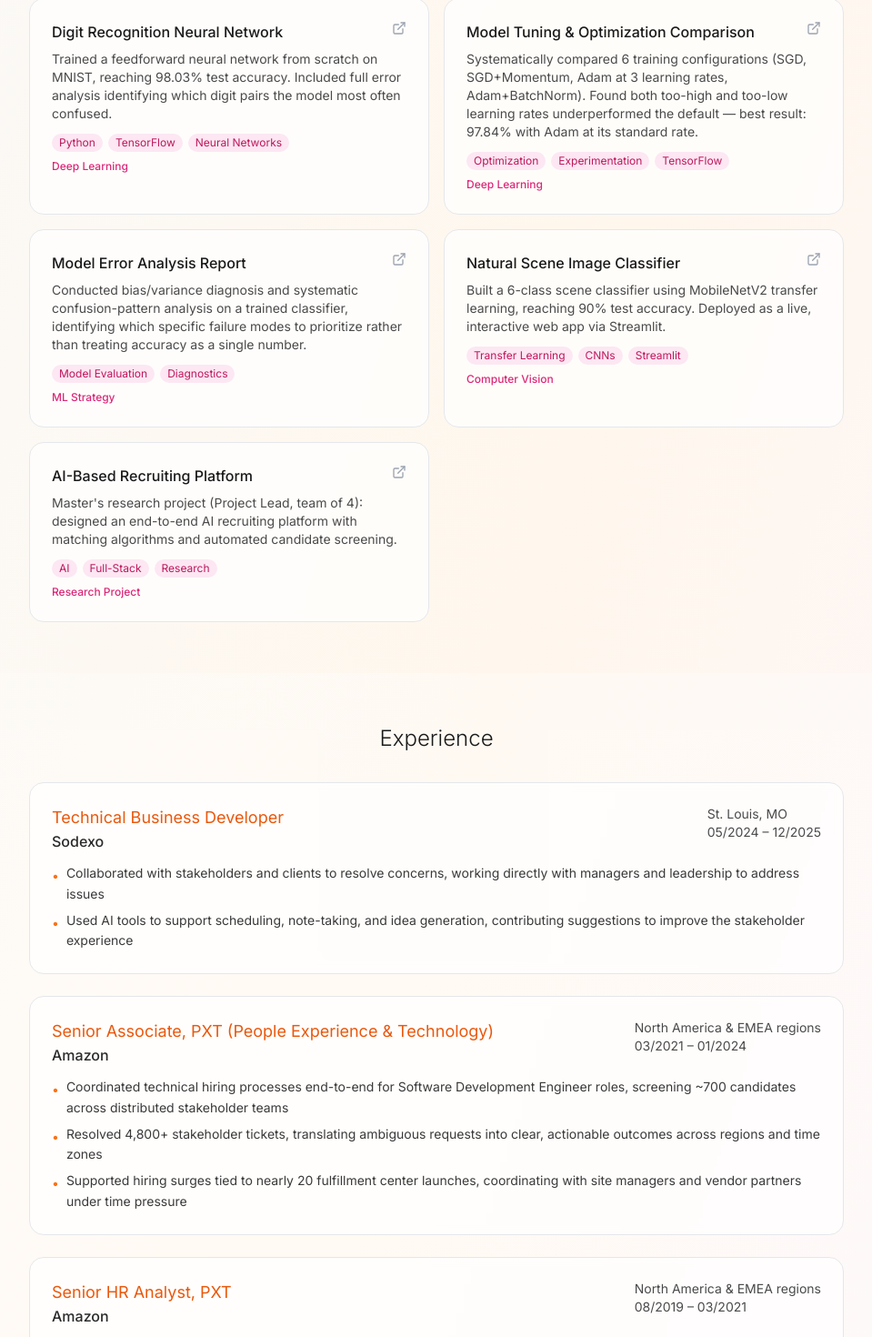
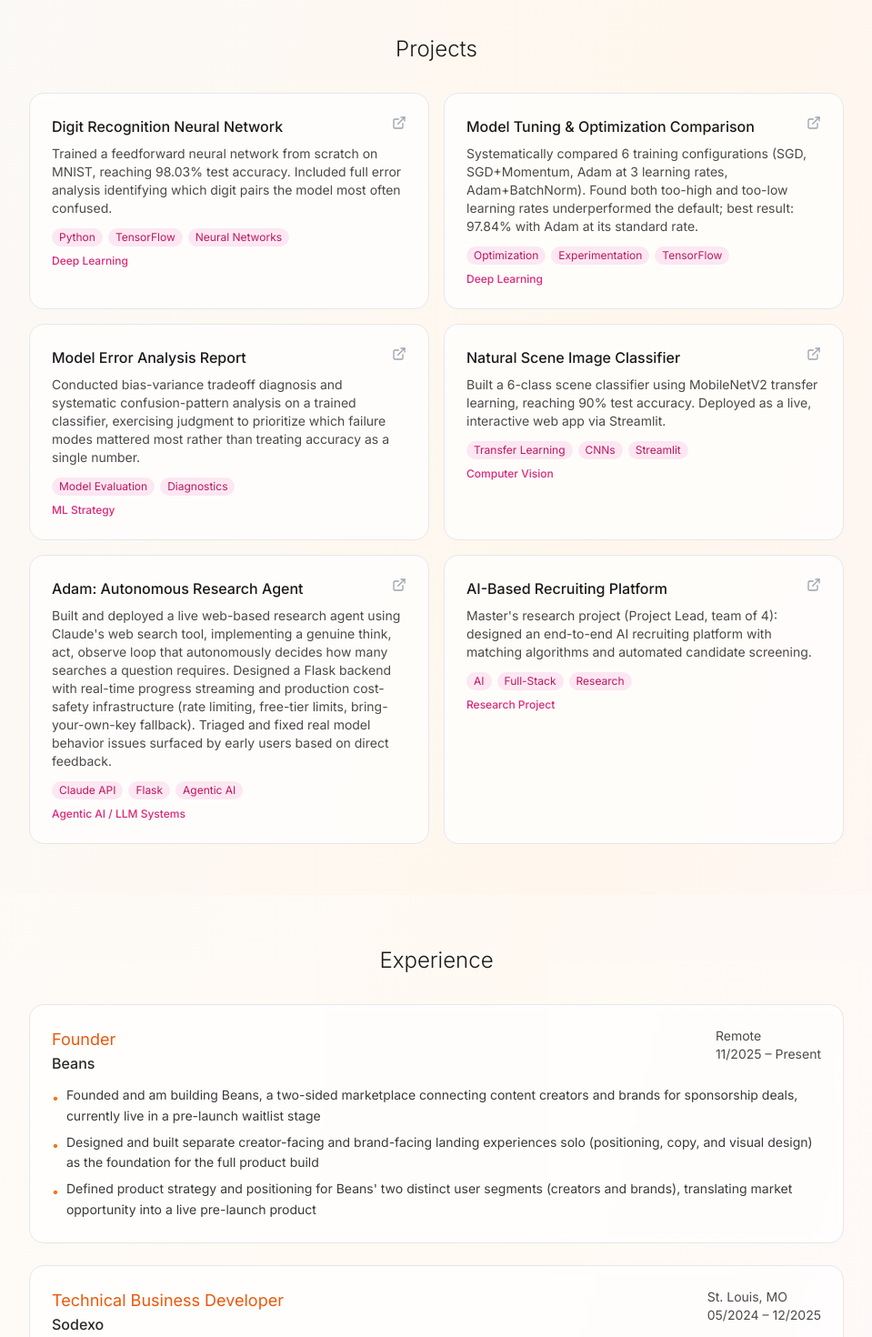
Before and after one commit to keerthishalom-git/my-portfolio, a React (Create React App) app: page / in a window 1280 px wide. Shown: the part 1148-2618 px from the top of the page at 91% size, without its empty margins (160-1119 px from the left). Built offline with nearby package versions, Linux system fonts and the light colour scheme.

Commit message:
Update App.js

```diff
--- a/src/App.js
+++ b/src/App.js
@@ -23,10 +23,22 @@ export default function Portfolio() {
   const skills = [
     { category: "AI & ML", items: ["Python", "TensorFlow / Keras", "Neural Networks", "CNNs & Transfer Learning", "RAG & LLM APIs (Claude)", "Model Evaluation & Error Analysis"] },
     { category: "Cloud", items: ["AWS (Certified Solutions Architect)"] },
-    { category: "Product & Collaboration", items: ["Cross-Functional Stakeholder Coordination", "Ambiguous Problem-Solving", "Agile/Scrum", "Roadmapping"] }
+    { category: "Product & Collaboration", items: ["Cross-Functional Stakeholder Coordination", "Ambiguous Problem-Solving", "Agile/Scrum", "Roadmapping", "Product Strategy", "Requirements Gathering", "Backlog Prioritization", "Customer Discovery"] },
+    { category: "Web Development (Coursework)", items: ["JavaScript", "React", "Node.js/Express", "MongoDB", "Jest"] }
   ];
 
   const experiences = [
+    {
+      title: "Founder",
+      company: "Beans",
+      location: "Remote",
+      period: "11/2025 – Present",
+      highlights: [
+        "Founded and am building Beans, a two-sided marketplace connecting content creators and brands for sponsorship deals, currently live in a pre-launch waitlist stage",
+        "Designed and built separate creator-facing and brand-facing landing experiences solo (positioning, copy, and visual design) as the foundation for the full product build",
+        "Defined product strategy and positioning for Beans' two distinct user segments (creators and brands), translating market opportunity into a live pre-launch product"
+      ]
+    },
     {
       title: "Technical Business Developer",
       company: "Sodexo",
@@ -43,13 +55,14 @@ export default function Portfolio() {
       location: "North America & EMEA regions",
       period: "03/2021 – 01/2024",
       highlights: [
-        "Coordinated technical hiring processes end-to-end for Software Development Engineer roles, screening ~700 candidates across distributed stakeholder teams",
+        "Evaluated Software Development Engineer candidate profiles against structured technical criteria, making advance/dispose decisions across ~700 candidates",
         "Resolved 4,800+ stakeholder tickets, translating ambiguous requests into clear, actionable outcomes across regions and time zones",
-        "Supported hiring surges tied to nearly 20 fulfillment center launches, coordinating with site managers and vendor partners under time pressure"
+        "Launched 17 fulfillment centers across North America, coordinating with site managers and vendor partners under time pressure",
+        "Gathered and translated ambiguous stakeholder requirements into clear, actionable outcomes across regions and time zones"
       ]
     },
     {
-      title: "Senior HR Analyst, PXT",
+      title: "Senior Analyst, PXT",
       company: "Amazon",
       location: "North America & EMEA regions",
       period: "08/2019 – 03/2021",
@@ -70,14 +83,14 @@ export default function Portfolio() {
     },
     {
       name: "Model Tuning & Optimization Comparison",
-      description: "Systematically compared 6 training configurations (SGD, SGD+Momentum, Adam at 3 learning rates, Adam+BatchNorm). Found both too-high and too-low learning rates underperformed the default \u2014 best result: 97.84% with Adam at its standard rate.",
+      description: "Systematically compared 6 training configurations (SGD, SGD+Momentum, Adam at 3 learning rates, Adam+BatchNorm). Found both too-high and too-low learning rates underperformed the default; best result: 97.84% with Adam at its standard rate.",
       type: "Deep Learning",
       url: "https://github.com/keerthishalom-git",
       tags: ["Optimization", "Experimentation", "TensorFlow"]
     },
     {
       name: "Model Error Analysis Report",
-      description: "Conducted bias/variance diagnosis and systematic confusion-pattern analysis on a trained classifier, identifying which specific failure modes to prioritize rather than treating accuracy as a single number.",
+      description: "Conducted bias-variance tradeoff diagnosis and systematic confusion-pattern analysis on a trained classifier, exercising judgment to prioritize which failure modes mattered most rather than treating accuracy as a single number.",
       type: "ML Strategy",
       url: "https://github.com/keerthishalom-git",
       tags: ["Model Evaluation", "Diagnostics"]
@@ -88,6 +101,13 @@ export default function Portfolio() {
       type: "Computer Vision",
       url: "https://github.com/keerthishalom-git",
       tags: ["Transfer Learning", "CNNs", "Streamlit"]
+    },
+    {
+      name: "Adam: Autonomous Research Agent",
+      description: "Built and deployed a live web-based research agent using Claude's web search tool, implementing a genuine think, act, observe loop that autonomously decides how many searches a question requires. Designed a Flask backend with real-time progress streaming and production cost-safety infrastructure (rate limiting, free-tier limits, bring-your-own-key fallback). Triaged and fixed real model behavior issues surfaced by early users based on direct feedback.",
+      type: "Agentic AI / LLM Systems",
+      url: "https://adam-research-agent.onrender.com/",
+      tags: ["Claude API", "Flask", "Agentic AI"]
     },
     {
       name: "AI-Based Recruiting Platform",
@@ -109,10 +129,19 @@ export default function Portfolio() {
   };
 
   const certifications = [
-    "Neural Networks and Deep Learning \u2014 DeepLearning.AI (October 2025)",
-    "Architecting Solutions on AWS \u2014 Amazon Web Services (December 2024)",
-    "Digital Product Management: Modern Fundamentals \u2014 University of Virginia (May 2025)"
+    "Neural Networks and Deep Learning: DeepLearning.AI (October 2025)",
+    "Architecting Solutions on AWS: Amazon Web Services (December 2024)",
+    "Digital Product Management: Modern Fundamentals, University of Virginia (May 2025)"
   ];
+
+  const education = {
+    degree: "Master of Science, Information Systems",
+    school: "Saint Louis University",
+    highlights: [
+      "Coursework in enterprise systems design & architecture, cloud security fundamentals, and evidence-based decision making using structured, data-driven methods",
+      "Trained across standard project management frameworks (Agile/Scrum, Waterfall) and tools (Jira, Trello, MS Project) applied to real course projects"
+    ]
+  };
 
   return (
     <div className="relative min-h-screen bg-gradient-to-br from-gray-50 via-orange-50 to-purple-50 overflow-hidden" style={{ fontFamily: "'Inter', -apple-system, BlinkMacSystemFont, 'Segoe UI', sans-serif", color: '#1a1a1a' }}>
@@ -168,7 +197,7 @@ export default function Portfolio() {
                 <FileText className="w-4 h-4" />
                 <span className="text-sm font-medium">Resume</span>
               </a>
-              <a href="mailto:keerthishalom1@gmail.com" className="flex items-center gap-2 px-4 py-2 rounded-full bg-black/5 hover:bg-orange-100 transition-all duration-300" style={{ color: '#1a1a1a' }}>
+              <a href="mailto:keerthi.shalomv@gmail.com" className="flex items-center gap-2 px-4 py-2 rounded-full bg-black/5 hover:bg-orange-100 transition-all duration-300" style={{ color: '#1a1a1a' }}>
                 <Mail className="w-4 h-4" />
                 <span className="text-sm font-medium">Email</span>
               </a>
@@ -209,7 +238,7 @@ export default function Portfolio() {
         <div className="max-w-4xl mx-auto">
           <h2 className="text-2xl mb-5 text-center" style={{ fontWeight: 300, color: '#1a1a1a' }}>About</h2>
           <p className="text-center text-base max-w-3xl mx-auto leading-relaxed" style={{ color: '#3a3a3a' }}>
-            I'm a technical product thinker with a hands-on foundation in machine learning and a background coordinating complex, ambiguous work across stakeholders at scale. After nearly five years managing high-volume technical operations at Amazon, I built a practical, from-scratch understanding of neural networks, model evaluation, and LLM systems &mdash; training models, systematically comparing their failure modes, and studying where they break down. I'm drawn to the kind of nuanced, no-clear-answer problems in model behavior and alignment, where technical judgment and user empathy have to work together.
+            I'm a first-principles builder who trains and ships real AI systems: training neural networks from scratch, systematically comparing model failure modes, and designing, shipping, and iterating a live LLM-powered agent based on real user feedback and interaction patterns, including diagnosing, triaging, and fixing behavioral issues like incomplete or truncated outputs by adjusting prompts and system logic. I'm also founding Beans, a two-sided marketplace connecting creators and brands, where I own product thinking end-to-end, from positioning through user experience. Before this, I spent nearly five years at Amazon making structured judgment calls at scale, synthesizing 4,800+ stakeholder requests into clear, actionable outcomes across regions. What draws me is the space where technical depth meets human judgment: solving the no-clear-right-answer problems in how AI systems can behave safely. I hold an M.S. in Information Systems from Saint Louis University and an AWS Solutions Architect certification.
           </p>
         </div>
       </section>
@@ -278,7 +307,7 @@ export default function Portfolio() {
       <section id="skills" className="relative z-10 py-14 px-6">
         <div className="max-w-4xl mx-auto">
           <h2 className="text-2xl mb-8 text-center" style={{ fontWeight: 300, color: '#1a1a1a' }}>Skills</h2>
-          <div className="grid md:grid-cols-3 gap-4">
+          <div className="grid md:grid-cols-2 gap-4">
             {skills.map((skillGroup, idx) => (
               <div key={idx} className="p-5 rounded-2xl bg-white/70 backdrop-blur-sm border border-gray-200 hover:border-purple-400 transition-all duration-300">
                 <h3 className="text-sm text-purple-600 mb-3" style={{ fontWeight: 600 }}>{skillGroup.category}</h3>
@@ -317,7 +346,19 @@ export default function Portfolio() {
 
       <section id="certifications" className="relative z-10 py-14 px-6">
         <div className="max-w-4xl mx-auto">
-          <h2 className="text-2xl mb-8 text-center" style={{ fontWeight: 300, color: '#1a1a1a' }}>Certifications</h2>
+          <h2 className="text-2xl mb-8 text-center" style={{ fontWeight: 300, color: '#1a1a1a' }}>Education &amp; Certifications</h2>
+          <div className="p-6 rounded-2xl bg-white/70 backdrop-blur-sm border border-gray-200 hover:border-purple-400 transition-all duration-300 mb-4">
+            <h3 className="text-lg text-purple-600" style={{ fontWeight: 400 }}>{education.degree}</h3>
+            <p className="text-base mb-3" style={{ color: '#2a2a2a', fontWeight: 500 }}>{education.school}</p>
+            <ul className="space-y-1.5" style={{ color: '#3a3a3a' }}>
+              {education.highlights.map((highlight, i) => (
+                <li key={i} className="flex gap-2 text-sm">
+                  <span className="text-purple-500 mt-1">&bull;</span>
+                  <span className="leading-relaxed">{highlight}</span>
+                </li>
+              ))}
+            </ul>
+          </div>
           <div className="space-y-2.5">
             {certifications.map((cert, idx) => (
               <div key={idx} className="p-4 rounded-xl bg-white/70 backdrop-blur-sm border border-gray-200 hover:border-purple-400 transition-all duration-300">
@@ -338,9 +379,9 @@ export default function Portfolio() {
             Interested in collaborating or learning more about my work?
           </p>
           <div className="flex justify-center items-center">
-            <a href="mailto:keerthishalom1@gmail.com" className="flex items-center gap-2 px-5 py-2.5 rounded-full bg-orange-100 border border-orange-300 hover:bg-orange-200 transition-all duration-300" style={{ color: '#1a1a1a' }}>
+            <a href="mailto:keerthi.shalomv@gmail.com" className="flex items-center gap-2 px-5 py-2.5 rounded-full bg-orange-100 border border-orange-300 hover:bg-orange-200 transition-all duration-300" style={{ color: '#1a1a1a' }}>
               <Mail className="w-4 h-4" />
-              <span className="text-sm">keerthishalom1@gmail.com</span>
+              <span className="text-sm">keerthi.shalomv@gmail.com</span>
             </a>
           </div>
         </div>
```
